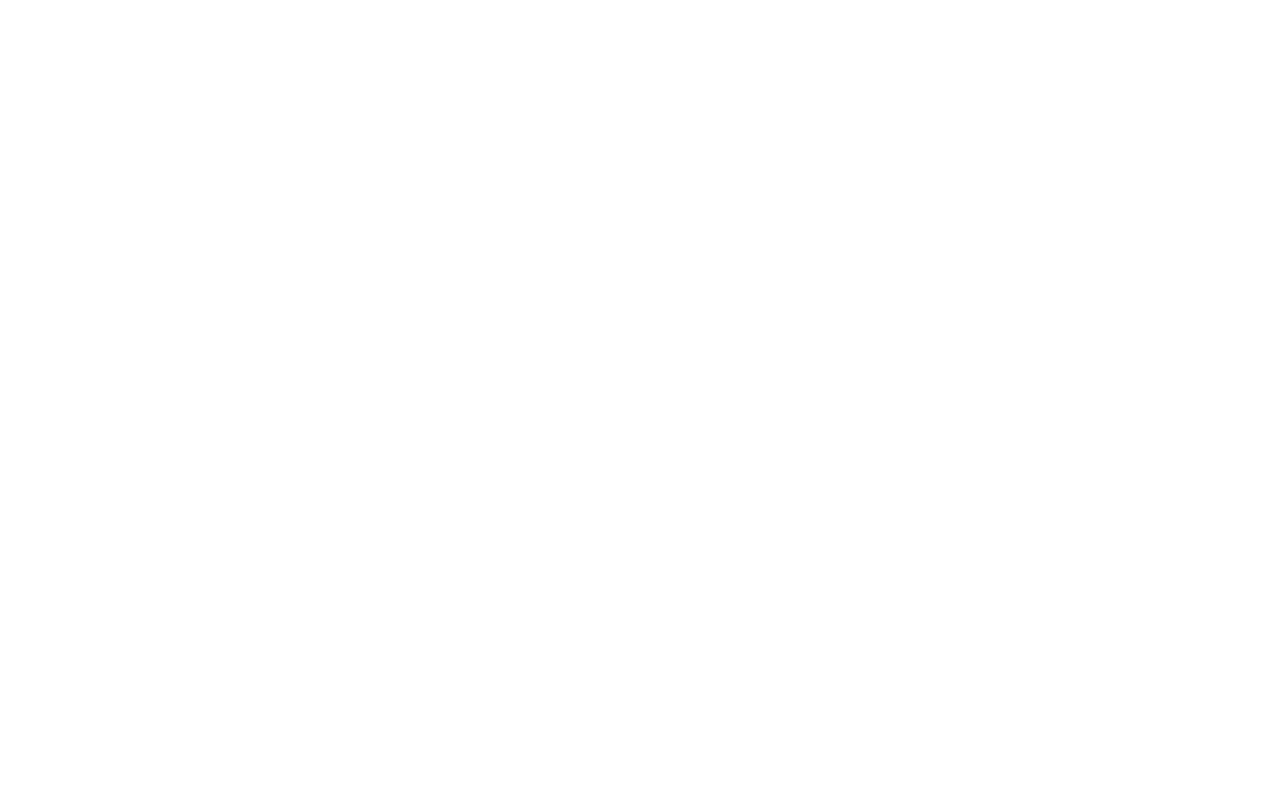
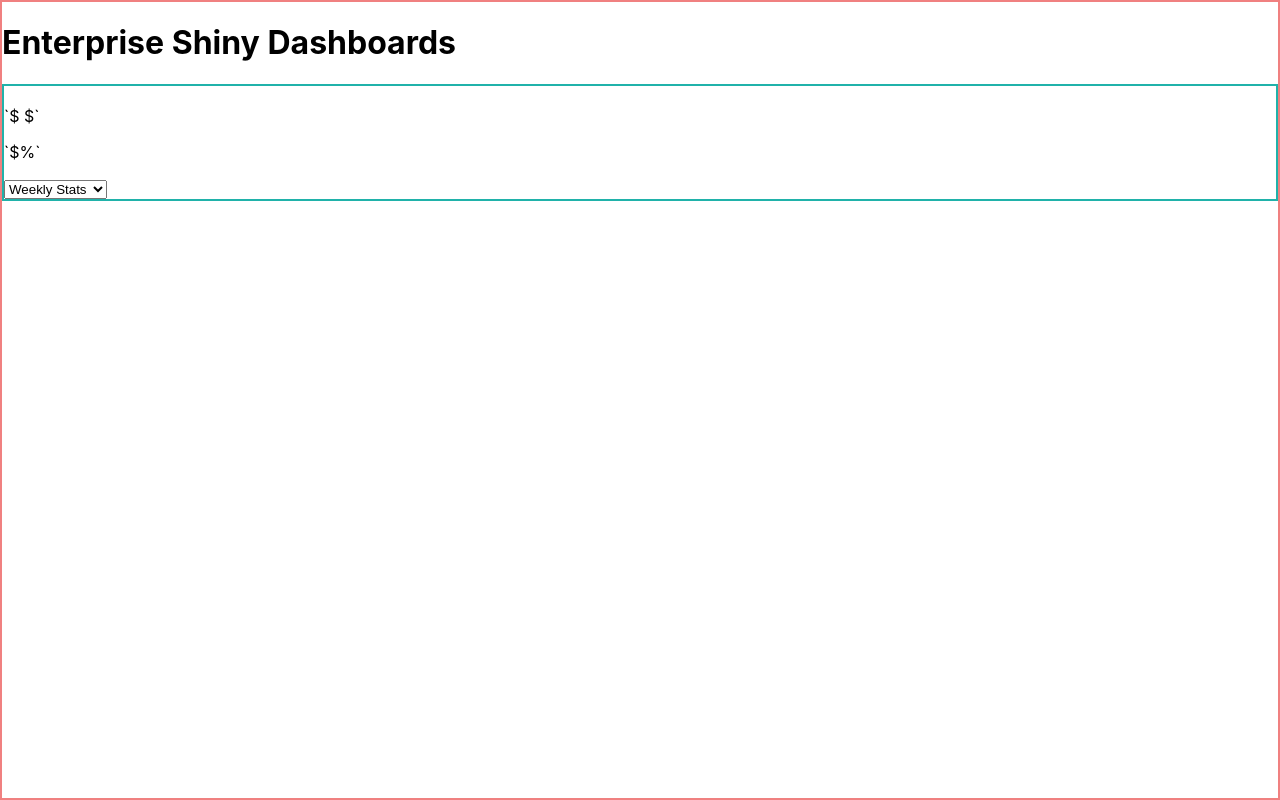
Before and after one commit to jchojna/dashboard, a React (Create React App) app: page / in a window 1280 px wide. Built offline with nearby package versions, Linux system fonts and the light colour scheme.

Commit message:
feat(TextPanel): add TextPanel component and set its basic structure

```diff
--- a/src/components/App.js
+++ b/src/components/App.js
@@ -1,12 +1,12 @@
 import React from 'react';
+import TextPanel from './TextPanel';
 import '../scss/App.scss';
 
 function App() {
   return (
     <div className="App">
-      <header className="App__header">
-
-      </header>
+        <h1 className="App__heading">Enterprise Shiny Dashboards</h1>
+        <TextPanel />
     </div>
   );
 }
--- /dev/null
+++ b/src/components/TextPanel.js
@@ -0,0 +1,24 @@
+import React from "react";
+import "../scss/TextPanel.scss";
+
+const TextPanel = (props) => {
+  const {heading, value, percentage} = props;
+  return (
+    <section className="TextPanel">
+      <h2 className="TextPanel__heading">{heading}</h2>
+      <p className="TextPanel__value">`$ ${value}`</p>
+      <p className="TextPanel__percentage">`${percentage}%`</p>
+      <nav className="TextPanel__footer">
+        <select name="stats" className="TextPanel__dropdown">
+          <option value="weekly">Weekly Stats</option>
+          <option value="monthly">Monthly Stats</option>
+          <option value="yearly">Yearly Stats</option>
+        </select>
+        {/* <svg className="TextPanel__icon" viewBox="0 0 100 100">
+          <use href=""></use>
+        </svg> */}
+      </nav>
+    </section>
+  );
+};
+export default TextPanel;
--- a/src/index.css
+++ b/src/index.css
@@ -1,3 +1,15 @@
+html {
+  box-sizing: border-box;
+  touch-action: manipulation;
+  -webkit-tap-highlight-color: transparent;
+}
+
+*,
+*:before,
+*:after {
+  box-sizing: inherit;
+}
+
 body {
   margin: 0;
   font-family: -apple-system, BlinkMacSystemFont, 'Segoe UI', 'Roboto', 'Oxygen',
--- a/src/scss/App.scss
+++ b/src/scss/App.scss
@@ -1,38 +1,7 @@
 .App {
-  text-align: center;
+  border: 2px solid lightcoral;
+  height: 100%;
+  min-height: 100vh;
+  width: 100%;
+
 }
-
-.App-logo {
-  height: 40vmin;
-  pointer-events: none;
-}
-
-@media (prefers-reduced-motion: no-preference) {
-  .App-logo {
-    animation: App-logo-spin infinite 20s linear;
-  }
-}
-
-.App-header {
-  background-color: #282c34;
-  min-height: 100vh;
-  display: flex;
-  flex-direction: column;
-  align-items: center;
-  justify-content: center;
-  font-size: calc(10px + 2vmin);
-  color: white;
-}
-
-.App-link {
-  color: #61dafb;
-}
-
-@keyframes App-logo-spin {
-  from {
-    transform: rotate(0deg);
-  }
-  to {
-    transform: rotate(360deg);
-  }
-}
--- /dev/null
+++ b/src/scss/TextPanel.scss
@@ -0,0 +1,3 @@
+.TextPanel {
+  border: 2px solid lightseagreen;
+}
```
